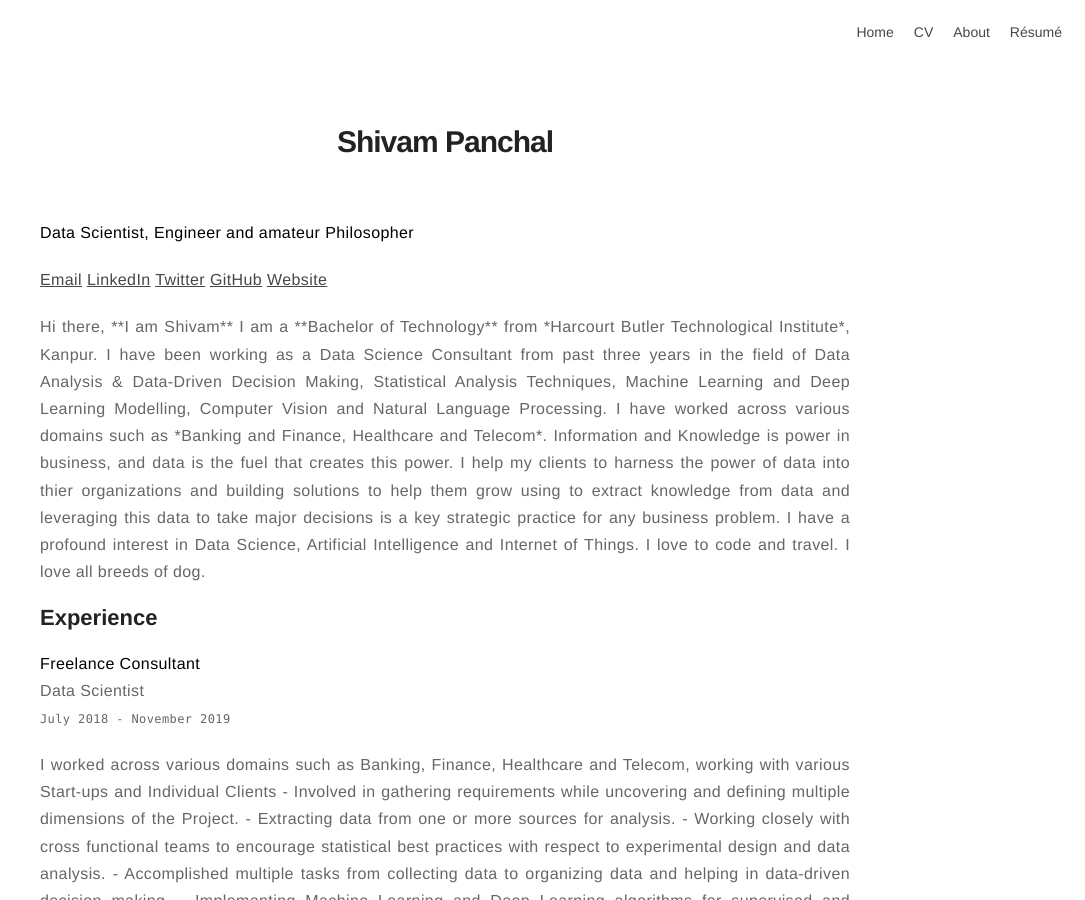
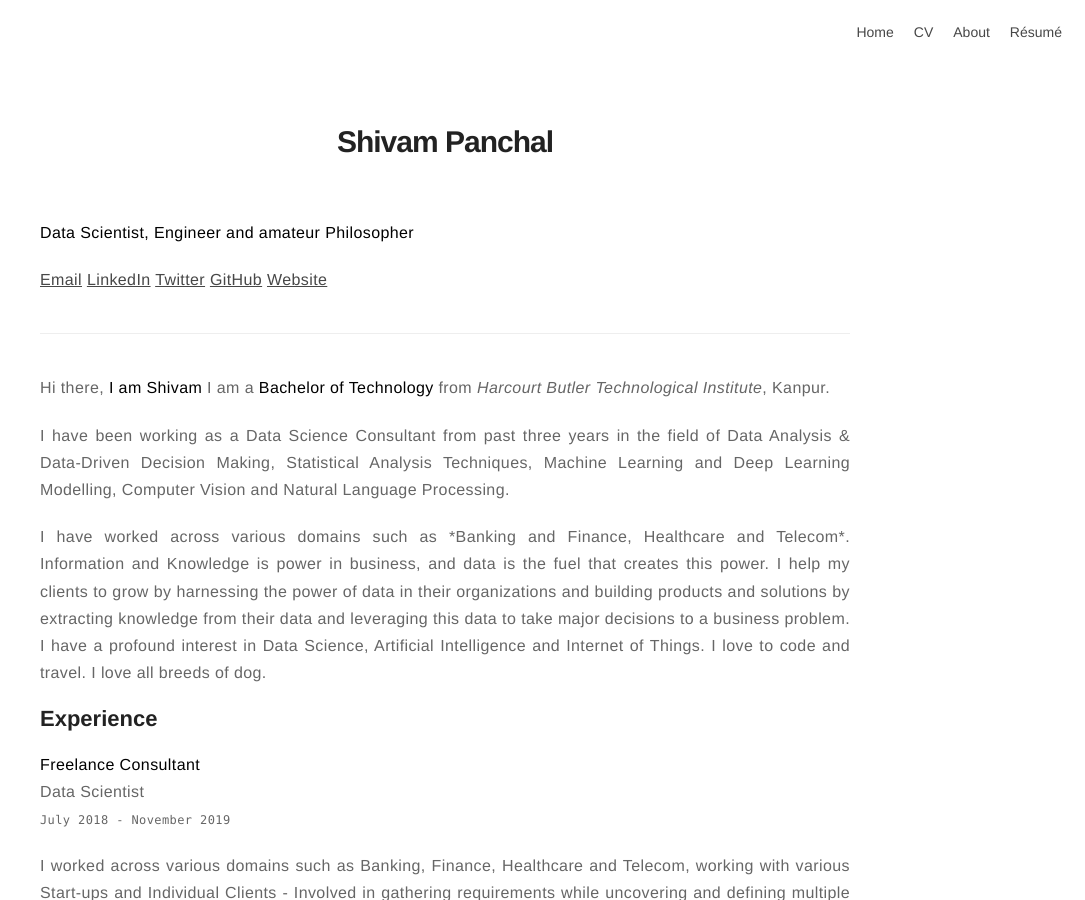
Before and after one commit to ShivamPanchal/shivampanchal.github.io, a Jekyll site: the page built from about.md, in a window 1280 px wide and 900 px high. Shown: the whole window, without its empty margins (195-1280 px from the left). Built offline with Jekyll 4.4.1, drawn with Linux system fonts in a browser that asks for light colours; our own code applies the rules of GitHub Pages for plain Markdown files; some of the changed text lies outside the part shown.

Commit message:
Update about.md

```diff
--- a/about.md
+++ b/about.md
@@ -1,22 +1,21 @@
 # Shivam Panchal
 **Data Scientist, Engineer and amateur Philosopher**
 
-[Email](shivam.hbti2017@gmail.com)
-[LinkedIn](http://linkedin.com/panchalshivam)
-[Twitter](http://twitter.com/reach_shivam)
-[GitHub](http://github.com/shivampanchal)
-[Website](https://www.shivampanchal.github.io)
+[Email](mailto:shivam.panchal@mail.com) [LinkedIn](http://linkedin.com/panchalshivam) [Twitter](http://twitter.com/reach_shivam) [GitHub](http://github.com/shivampanchal) [Website](https://www.shivampanchal.github.io)
 
+---
 
-<p align="justify">
 Hi there, **I am Shivam**
 I am a **Bachelor of Technology** from *Harcourt Butler Technological Institute*, Kanpur.
 
-I have been working as a Data Science Consultant from past three years in the field of Data Analysis & Data-Driven Decision Making, Statistical Analysis Techniques, Machine Learning and Deep Learning Modelling, Computer Vision and Natural Language Processing.
+<p align="justify">
+I have been working as a Data Science Consultant from past three years in the field of
+Data Analysis & Data-Driven Decision Making, Statistical Analysis Techniques, Machine Learning and Deep Learning Modelling, Computer Vision and Natural Language Processing.</p>
 
-I have worked across various domains such as *Banking and Finance, Healthcare and Telecom*. Information and Knowledge is power in business, and data is the fuel that creates this power. I help my clients to harness the power of data into thier organizations and
-building solutions to help them grow using to extract knowledge from data and leveraging this data to take major decisions is a key strategic practice for any business problem. I have a profound interest in Data Science, Artificial Intelligence and Internet of Things. I love to code and travel. I love all breeds of dog.
-</p>
+<p align="justify">
+I have worked across various domains such as *Banking and Finance, Healthcare and Telecom*. Information and Knowledge is power in business, and data is the fuel that creates this power. I help my clients to grow by harnessing the power of data in their organizations and building products and solutions by extracting knowledge from their data and leveraging this data to take major decisions to a business problem.
+
+I have a profound interest in Data Science, Artificial Intelligence and Internet of Things. I love to code and travel. I love all breeds of dog. </p>
 
 ## Experience
 
```
Also changed, not shown: other parts of about.md (+33 -18 lines).
